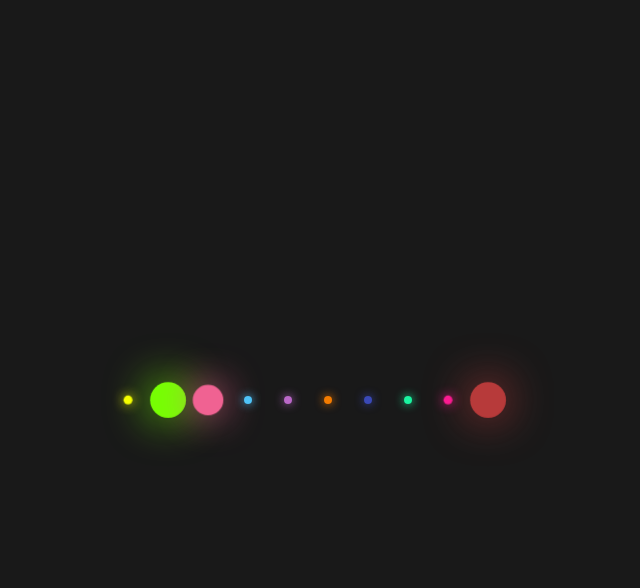
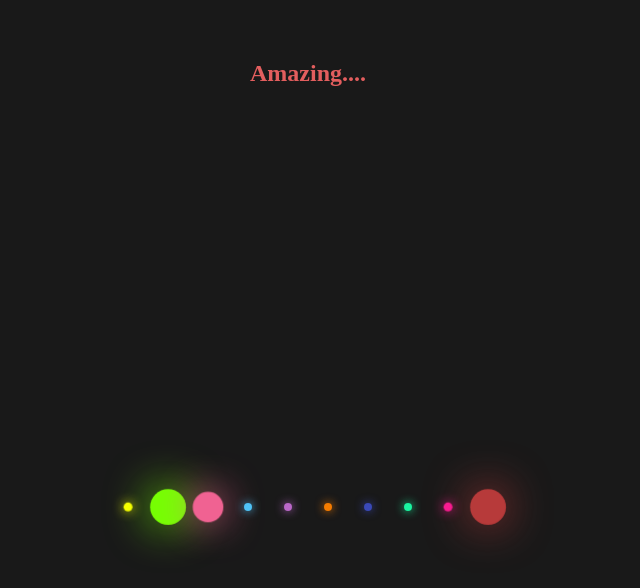
Before and after one commit to Ambi-JCodX/my-first-repo, a plain HTML site: page index.html in a window 1280 px wide. Shown: the whole page, without its empty margins (332-972 px from the left). Drawn offline with Linux system fonts and the light colour scheme.

Commit message:
added Header

```diff
--- a/index.html
+++ b/index.html
@@ -7,6 +7,8 @@
   <title>Glowing Dots</title>
 </head>
 <body>
+  <div>
+    <h2>Amazing....</h2>
     <ul>
       <li></li>
       <li></li>
@@ -19,5 +21,6 @@
       <li></li>
       <li></li>
     </ul>
+  </div>
 </body>
 </html>
--- a/styles.css
+++ b/styles.css
@@ -2,13 +2,13 @@ body {
   margin: 0;
   padding: 0;
   background: rgba(0, 0, 0, 0.9);
-  font-family: Arial, Helvetica, sans-serif;
+  font-family: 'Times New Roman', Times, serif
 }
 
 h2 {
   text-align: center;
-  color: white;
-  margin-top: 70px;
+  color: rgb(227, 94, 94);
+  margin-top: 60px;
 }
 
 ul {
```
Lines whose indentation alone changed are shown as unchanged.
